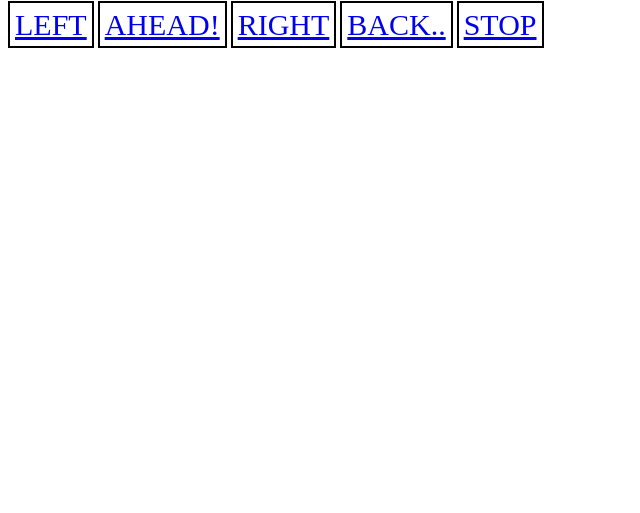
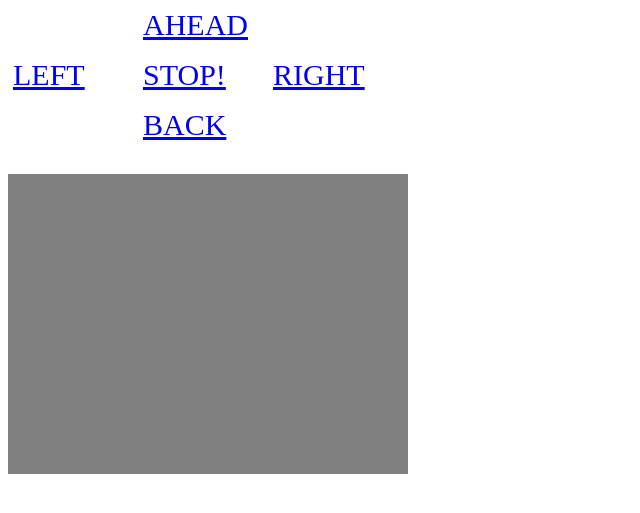
Before and after one commit to lukaszkuczynski/rpi80b3, a Flask app: page / in a window 1280 px wide. Shown: the top 513 px of the page, without its empty margins (0-640 px from the left). Run offline with Flask 2, Linux system fonts and the light colour scheme.

Commit message:
front page enriched

```diff
--- a/templates/b3.html
+++ b/templates/b3.html
@@ -1,17 +1,70 @@
 <html>
 
 <style>
-	a { border: 2px solid black; font-size: 30px; padding: 5px }
+    a {
+        font-size: 30px;
+        padding: 5px
+    }
+
+    div.row {
+        height: 50px
+    }
+
+    div.col {
+        width: 130px;
+        display: table-cell;
+    }
+
+    #steering_pad {
+        width: 400px;
+        height: 300px;
+        background-color: grey;
+    }
 </style>
 
 
-	<body>
 
 
-		<a href="/dir/left">LEFT</a>
-		<a href="/dir/forward">AHEAD!</a>
-		<a href="/dir/right">RIGHT</a>
-		<a href="/dir/backward">BACK..</a>
-		<a href="/dir/stop">STOP</a>
-	</body>
+<body>
+    <div class="row">
+        <div class="col"></div>
+        <div class="col"><a id="forward_link" href="/dir/forward">AHEAD</a></div>
+        <div class="col"></div>
+    </div>
+    <div class="row">
+        <div class="col"><a id="left_link" href="/dir/left">LEFT</a></div>
+        <div class="col"><a id="stop_link" href="/dir/stop">STOP!</a></div>
+        <div class="col"><a id="right_link" href="/dir/right">RIGHT</a>
+        </div>
+    </div>
+    <div class="row">
+        <div class="col"></div>
+        <div class="col"><a id="back_link" href="/dir/backward">BACK</a></div>
+        <div class="col"></div>
+    </div>
+
+    <p id="steering_pad">
+
+    </p>
+
+
+</body>
+
+<script>
+    const steering_pad = document.getElementById('steering_pad');
+    steering_pad.focus();
+    document.addEventListener('keyup', logKey);
+
+    function logKey(e) {
+        steering_pad.textContent += ` ${e.code}`;
+        switch (e.code) {
+            case 'ArrowUp': document.getElementById("forward_link").click();
+            case 'ArrowDown': document.getElementById("back_link").click();
+            case 'ArrowRight': document.getElementById("right_link").click();
+            case 'ArrowLeft': document.getElementById("left_link").click();
+            case 'Space': document.getElementById("stop_link").click();
+        }
+    }
+</script>
+
 </html>
```
